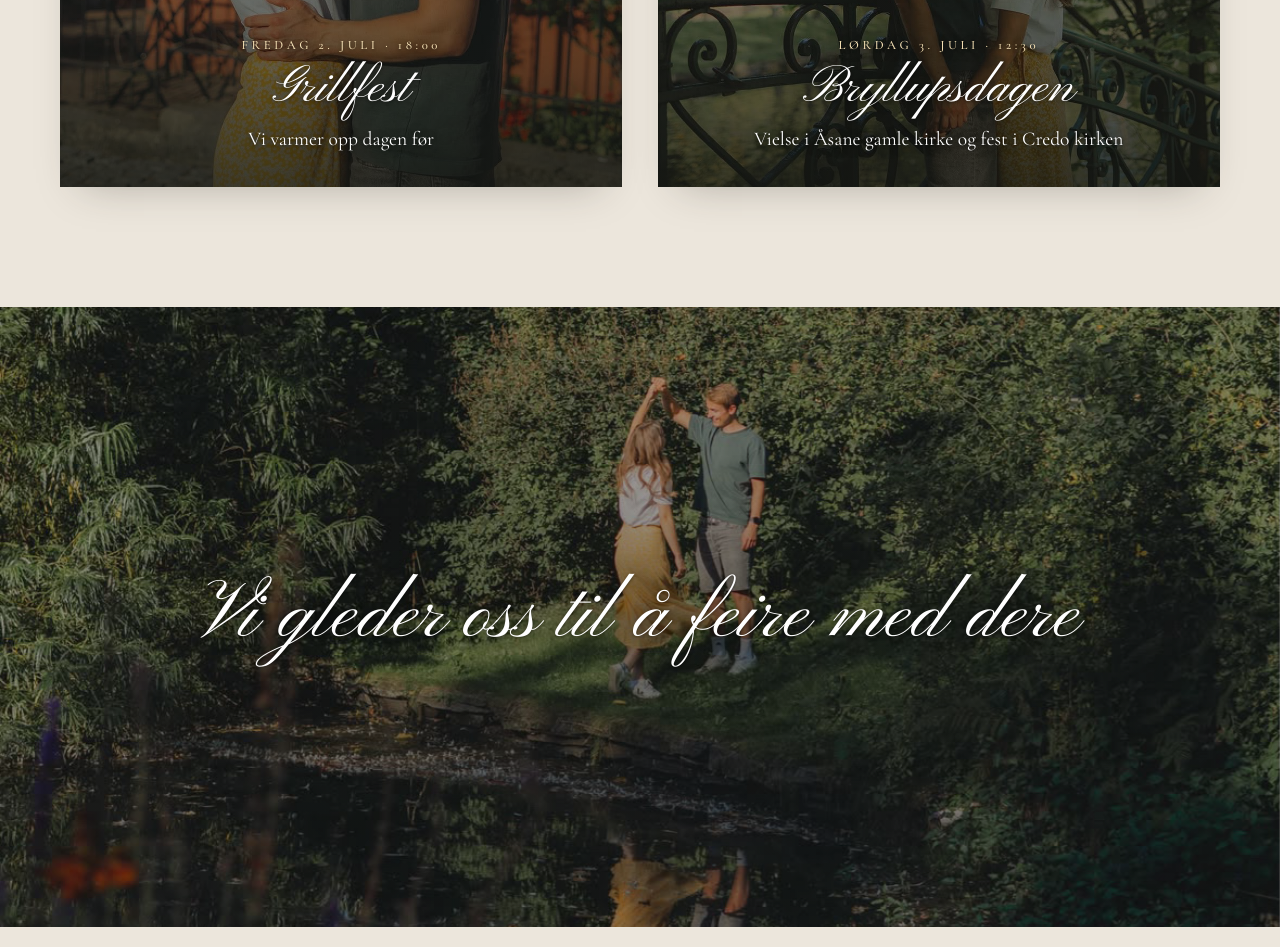
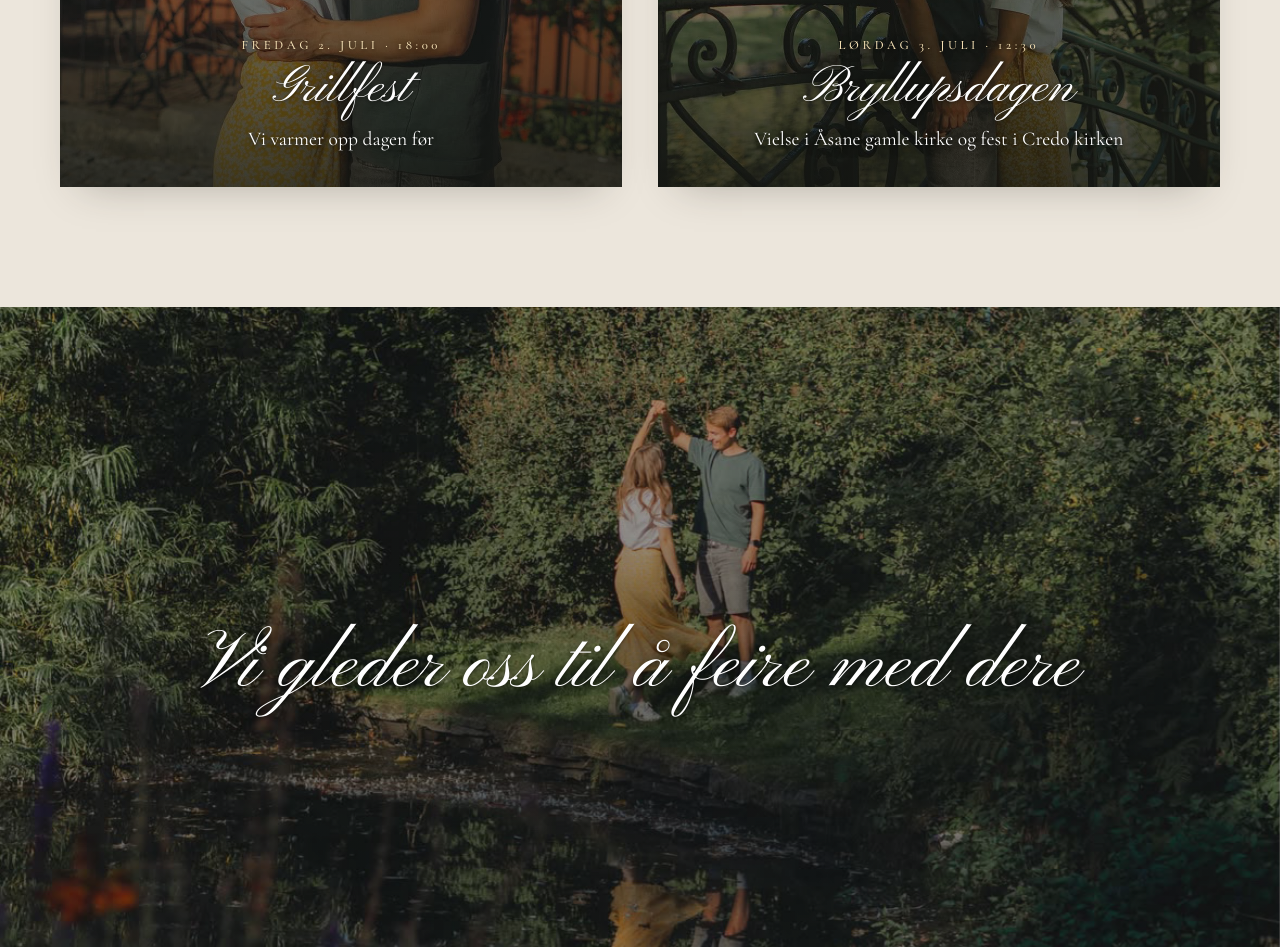
Before and after one commit to Haavardwikse/Viktoria-Haavard, a plain HTML site: page index.html in a window 1280 px wide. Shown: the part 2226-3173 px from the top of the page. Drawn offline with nearby package versions, Linux system fonts and the light colour scheme.

Commit message:
Ansiktene synlige i bannerne på alle PC-skjermer
- Bedre utsnitt på «Taler og innslag» (Viktorias ansikt var kuttet på brede skjermer)
- Eget utsnitt for brede skjermer på dansebanneret
- Litt høyere bannere på store skjermer og roligere parallakse

Co-Authored-By: Claude Opus 5.5 <noreply@anthropic.com>
Claude-Session: https://claude.ai/code/session_01C9A1kzsyVvvLmtMYAPoXYw

```diff
--- a/assets/css/style.css
+++ b/assets/css/style.css
@@ -238,12 +238,15 @@ a.snart { cursor: not-allowed; opacity: .55; }
 @media (max-width: 700px) { .bildekort-rad { grid-template-columns: 1fr; } .bildekort { aspect-ratio: 4/4.4; } }
 
 /* ---------- Banner med parallakse ---------- */
-.banner { position: relative; height: clamp(340px, 62vw, 620px); overflow: hidden; color: #fff; }
-.banner > img { position: absolute; left: 0; width: 100%; top: -12%; height: 124%; object-fit: cover; object-position: var(--pos, 50% 50%); will-change: transform; }
+.banner { position: relative; height: clamp(340px, 50vw, 760px); overflow: hidden; color: #fff; }
+.banner > img { position: absolute; left: 0; width: 100%; top: -7%; height: 114%; object-fit: cover; object-position: var(--pos, 50% 50%); will-change: transform; }
 .banner::after { content: ""; position: absolute; inset: 0; background: radial-gradient(ellipse at center, rgba(20,22,18,.5), rgba(20,22,18,.3) 70%); }
 .banner .tekst { position: absolute; inset: 0; z-index: 2; display: grid; place-content: center; padding-top: var(--tekst-ned, 1rem) !important; text-align: center; padding: 1rem; gap: .5rem; text-shadow: 0 1px 3px rgba(0,0,0,.4), 0 2px 18px rgba(0,0,0,.5); }
 .banner .tekst .eyebrow { color: #fff; }
 .banner h2 { font-family: var(--skrift); font-size: clamp(2.6rem, 8vw, 5rem); line-height: 1.15; }
+@media (min-width: 1700px) {
+  .banner > img { object-position: var(--pos-bred, var(--pos, 50% 50%)); }
+}
 @media (max-width: 700px) {
   .banner > img { object-position: var(--pos-mobil, var(--pos, 50% 50%)); }
   .banner .tekst { padding-top: var(--tekst-ned-mobil, 1rem) !important; }
--- a/assets/js/main.js
+++ b/assets/js/main.js
@@ -79,8 +79,8 @@ function scrolling() {
         const r = img.parentElement.getBoundingClientRect();
         if (r.bottom < 0 || r.top > h) return;
         const midt = r.top + r.height / 2 - h / 2;
-        const maks = r.height * 0.1;
-        const flytt = Math.max(-maks, Math.min(maks, -midt * 0.12));
+        const maks = r.height * 0.06;
+        const flytt = Math.max(-maks, Math.min(maks, -midt * 0.08));
         img.style.transform = `translate3d(0, ${flytt.toFixed(1)}px, 0)`;
       });
     }
--- a/index.html
+++ b/index.html
@@ -92,7 +92,7 @@
       </div>
     </section>
 
-    <section class="banner" aria-label="Vi gleder oss til å feire med dere" style="--pos: 50% 64%; --pos-mobil: 50% 100%; --tekst-ned-mobil: 5rem">
+    <section class="banner" aria-label="Vi gleder oss til å feire med dere" style="--pos: 50% 64%; --pos-bred: 50% 56%; --tekst-ned: 6rem; --pos-mobil: 50% 100%; --tekst-ned-mobil: 5rem">
       <img src="assets/bilder/banner-vi-gleder-oss.jpg" alt="Viktoria og Håvard danser ved dammen i parken, speilet i vannet" loading="lazy">
       <div class="tekst">
         <h2>Vi gleder oss til å feire med dere</h2>
```
Also changed, not shown: dagen.html (+1 -1 lines).
